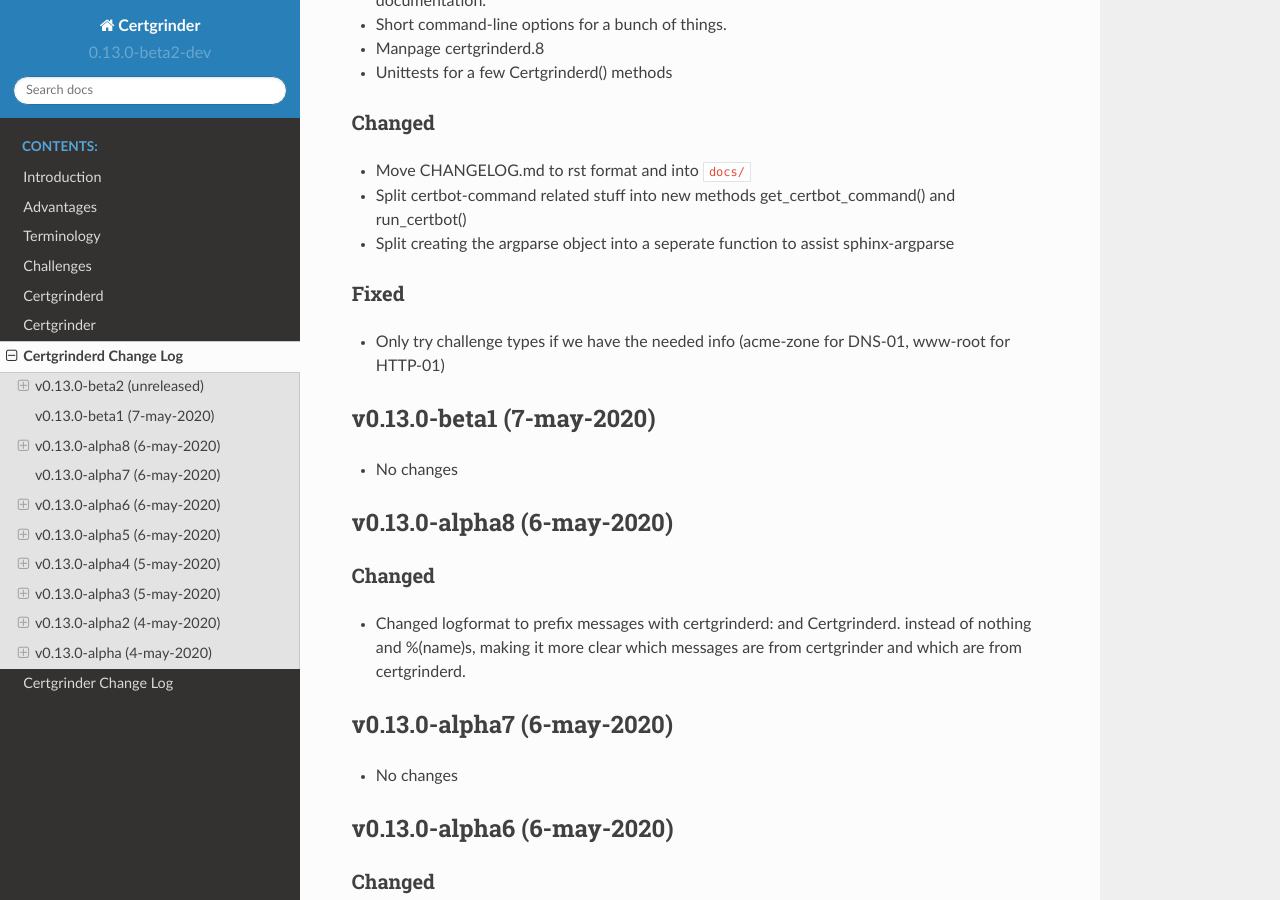
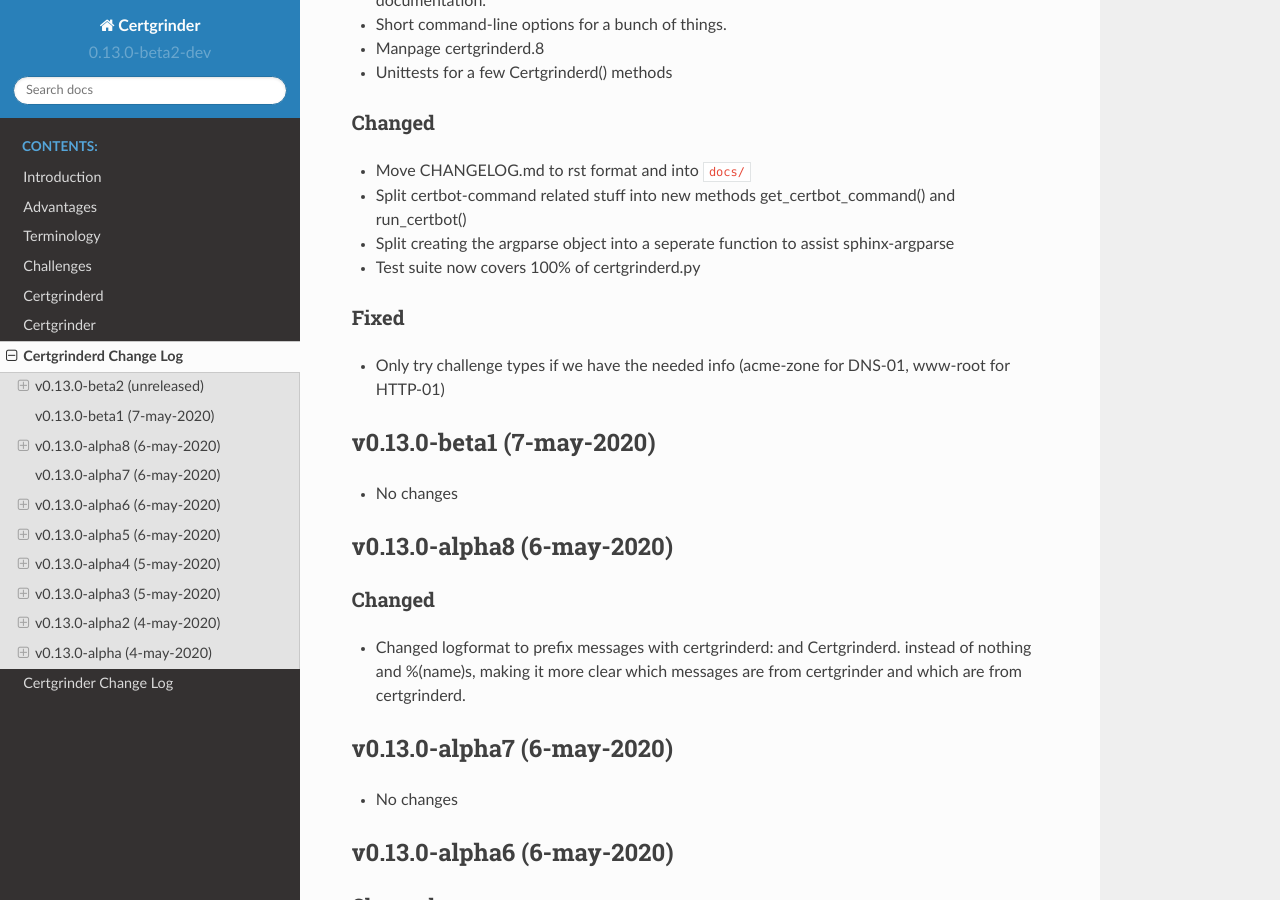
Before and after one commit to tykling/certgrinder, a Sphinx documentation site: the page built from docs/certgrinderd-changelog.rst, in a window 1280 px wide and 900 px high, scrolled down 522 px. Built offline with Sphinx 7.4.7 and the Read the Docs theme 2.0.0, drawn with Linux system fonts in a browser that asks for light colours.

Commit message:
update changelog

```diff
--- a/docs/certgrinder-changelog.rst
+++ b/docs/certgrinder-changelog.rst
@@ -41,6 +41,7 @@
 - Split creating the argparse object into a seperate function to assist sphinx-argparse
 - Reorder argparse commands and subcommands in alphabetical order
 - Re-add -v / --version to show version and exit
+- Test suite now covers 100% of certgrinder.py
 
 
 v0.13.0-beta1 (7-may-2020)
--- a/docs/certgrinderd-changelog.rst
+++ b/docs/certgrinderd-changelog.rst
@@ -26,6 +26,7 @@
 - Move CHANGELOG.md to rst format and into ``docs/``
 - Split certbot-command related stuff into new methods get_certbot_command() and run_certbot()
 - Split creating the argparse object into a seperate function to assist sphinx-argparse
+- Test suite now covers 100% of certgrinderd.py
 
 Fixed
 ~~~~~
```
